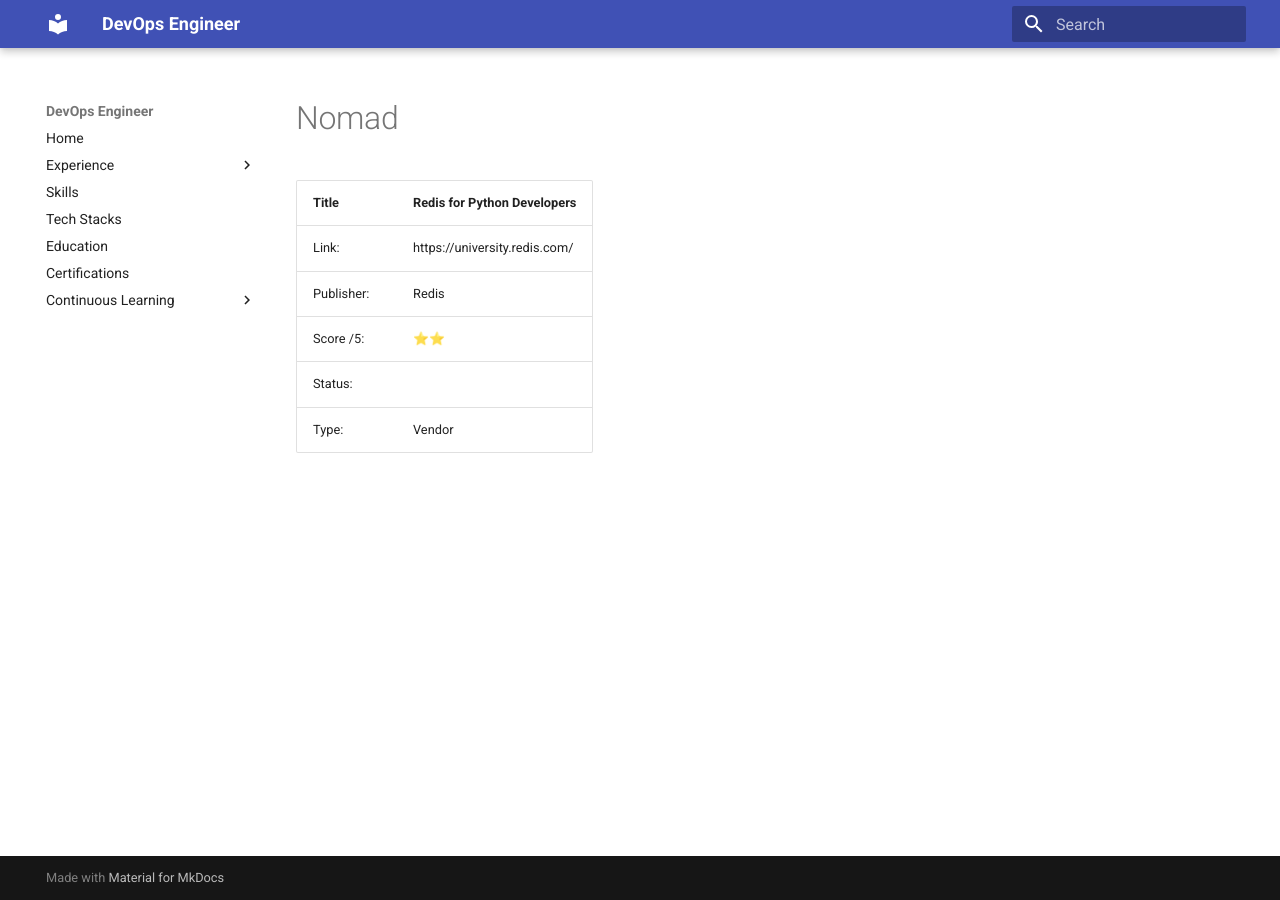
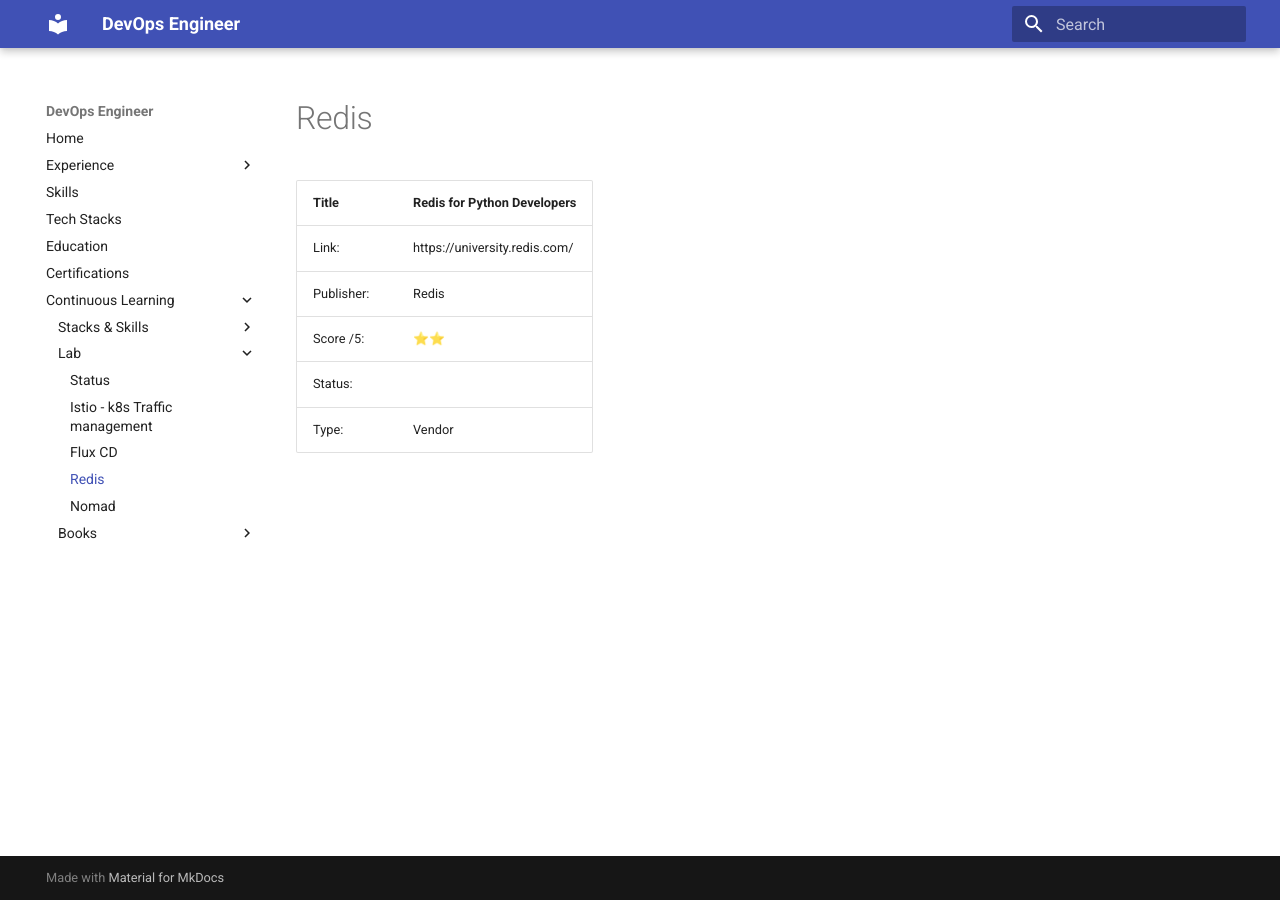
Before and after one commit to eedygreen/isah-idris-DevOps-Engineer-resume, an MkDocs documentation site: the page built from docs/continuous-learning/list/Redis.md, in a window 1280 px wide. Built offline with MkDocs 1.6.1 and Material for MkDocs 9.7.7, drawn with Linux system fonts in a browser that asks for light colours.

Commit message:
correct title to Redis

```diff
--- a/docs/continuous-learning/list/Redis.md
+++ b/docs/continuous-learning/list/Redis.md
@@ -1,4 +1,4 @@
-# Nomad
+# Redis
 
 Title | Redis for Python Developers
 ------|-------------
--- a/mkdocs.yml
+++ b/mkdocs.yml
@@ -23,6 +23,7 @@
             - Status: 'continuous-learning/list/labs.md'
             - Istio - k8s Traffic management: 'continuous-learning/list/Istio.md'
             - Flux CD: 'continuous-learning/list/fluxcd.md'
+            - Redis: 'continuous-learning/list/Redis.md'
             - Nomad: 'continuous-learning/list/Nomad.md'
 
         - Books:
```
